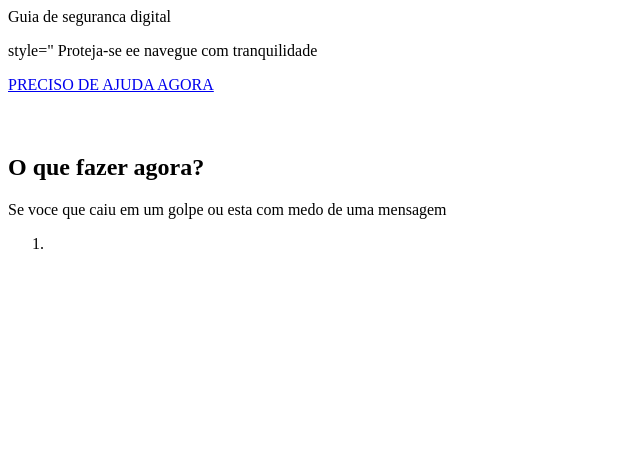
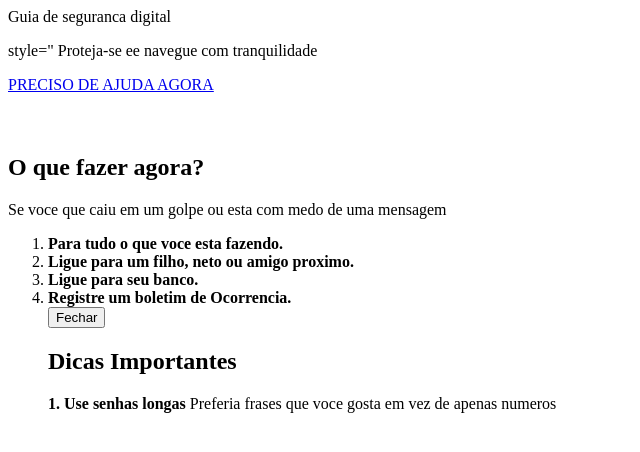
Before and after one commit to deiriellineves-bit/Xinterfasse, a plain HTML site: page index.html in a window 1280 px wide. Shown: the whole page, without its empty margins (0-640 px from the left). Drawn offline with Linux system fonts and the light colour scheme.

Commit message:
Update index.html

```diff
--- a/index.html
+++ b/index.html
@@ -30,8 +30,18 @@ class="modal-conteudo">
 <h2 style="margin-top: 0;"> O que fazer agora?</h2>
 <p>Se voce que caiu em um golpe ou esta com medo de uma mensagem</p>
 <ol>
-<li></li>
+<li><strong> Para tudo o que voce esta fazendo.</strong></li>
+<li><strong> Ligue para um filho, neto ou amigo proximo.</strong></li>
+<li><strong> Ligue para seu banco.</strong></li>
+<li><strong> Registre um boletim de Ocorrencia.</strong></li>
 
+<button class="botao-ajuda botao-fechar"> Fechar </button>
 
-</body>
-</html>
+<section id="dicas">
+    <h2> Dicas Importantes </h2>
+    <div class="grandes-dicas"> </div>
+</section>
+<div class="cartao-dica">
+<strong> 1. Use senhas longas </strong>
+Preferia frases que voce gosta em vez de apenas numeros
+</div>
```
